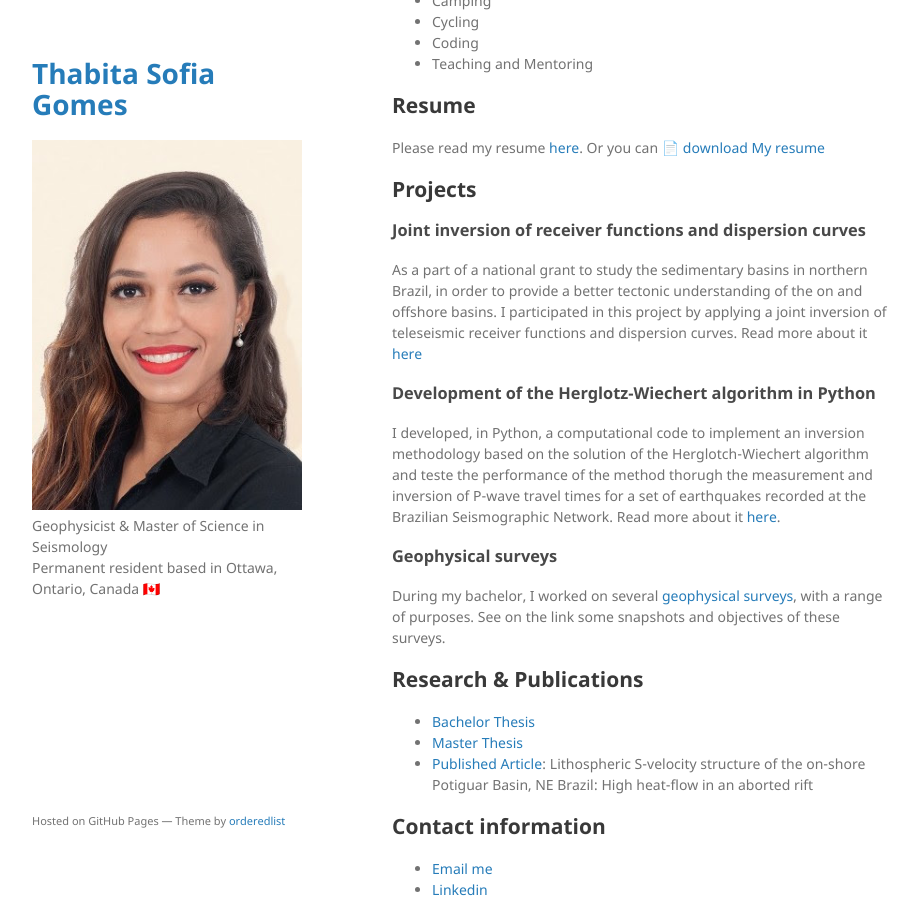
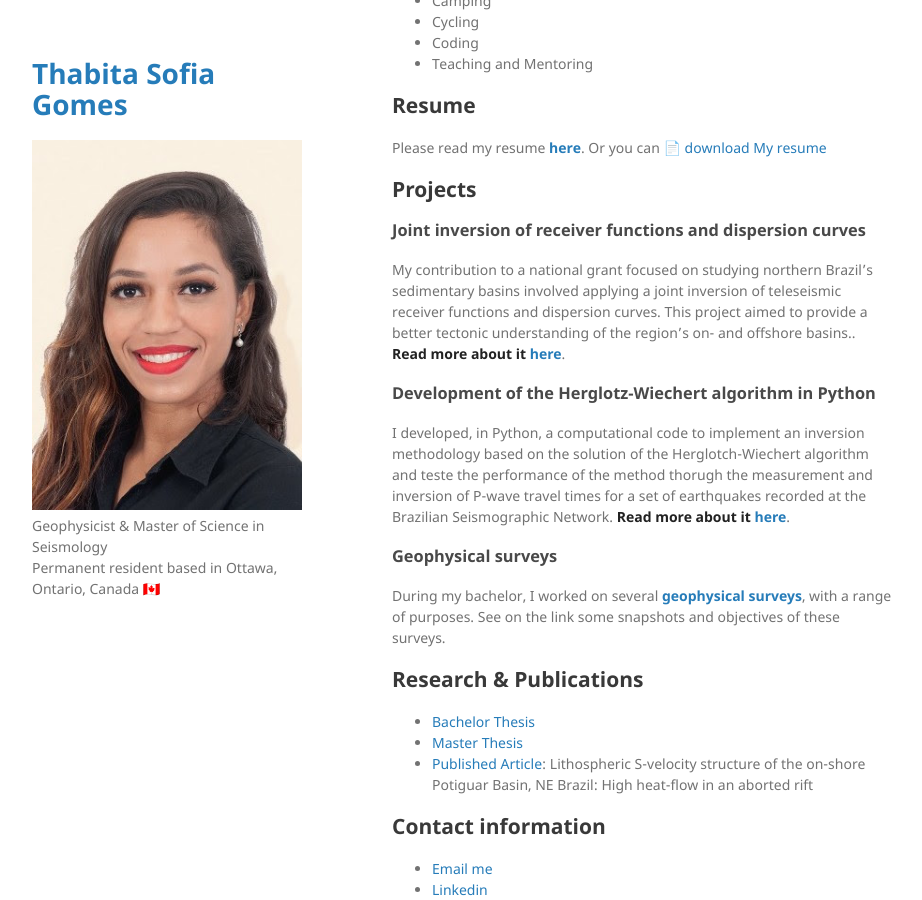
Before and after one commit to ThabitaSofia/thabitagomes, a Jekyll site: the page built from index.md, in a window 1280 px wide and 900 px high, scrolled down 463 px. Shown: the whole window, without its empty margins (178-1100 px from the left). Built offline with Jekyll 4.4.1, drawn with Linux system fonts in a browser that asks for light colours; our own code applies the rules of GitHub Pages for plain Markdown files.

Commit message:
style changes

```diff
--- a/_config.yml
+++ b/_config.yml
@@ -1,7 +1,7 @@
 title: "Thabita Sofia Gomes"
 logo: /assets/img/profile.jpeg
 description: Geophysicist & Master of Science in Seismology <br> Permanent resident based in Ottawa, Ontario, Canada 🇨🇦
-show_downloads: false
+show_downloads: False
 google_analytics:
 github:
   is_project_page: false
--- a/_layouts/default.html
+++ b/_layouts/default.html
@@ -48,7 +48,6 @@
         {% if site.github.is_project_page %}
         <p>This project is maintained by <a href="{{ site.github.owner_url }}">{{ site.github.owner_name }}</a></p>
         {% endif %}
-        <p><small>Hosted on GitHub Pages &mdash; Theme by <a href="https://github.com/orderedlist">orderedlist</a></small></p>
       </footer>
     </div>
     <script src="{{ "/assets/js/scale.fix.js" | relative_url }}"></script>
--- a/index.md
+++ b/index.md
@@ -77,7 +77,7 @@ Geophysicist with a Master’s degree in Geophysics and Geodynamics, specializin
 
 ## Resume
 
-Please read my resume [here](./resume.html).
+Please read my resume **[here](./resume.html)**.
 Or you can [📄 download My resume](assets/resume.pdf){: .btn .btn-primary }
 
 
@@ -85,15 +85,15 @@ Or you can [📄 download My resume](assets/resume.pdf){: .btn .btn-primary }
 
 ### Joint inversion of receiver functions and dispersion curves
 
-As a part of a national grant to study the sedimentary basins in northern Brazil, in order to provide a better tectonic understanding of the on and offshore basins. I participated in this project by applying a joint inversion of teleseismic receiver functions and dispersion curves. Read more about it [here](joint_inversion.html)
+My contribution to a national grant focused on studying northern Brazil's sedimentary basins involved applying a joint inversion of teleseismic receiver functions and dispersion curves. This project aimed to provide a better tectonic understanding of the region's on- and offshore basins.. **Read more about it [here](joint_inversion.html)**.
 
 
 ### Development of the Herglotz-Wiechert algorithm in Python
 
-I developed, in Python, a computational code to implement an inversion methodology based on the solution of the Herglotch-Wiechert algorithm and teste the performance of the method thorugh the measurement and inversion of P-wave travel times for a set of earthquakes recorded at the Brazilian Seismographic Network. Read more about it [here](./HW.html).
+I developed, in Python, a computational code to implement an inversion methodology based on the solution of the Herglotch-Wiechert algorithm and teste the performance of the method thorugh the measurement and inversion of P-wave travel times for a set of earthquakes recorded at the Brazilian Seismographic Network. **Read more about it [here](./HW.html)**.
 
 ### Geophysical surveys
-During my bachelor, I worked on several [geophysical surveys](./geophysical_surveys.html), with a range of purposes. See on the link some snapshots and objectives of these surveys.
+During my bachelor, I worked on several **[geophysical surveys](./geophysical_surveys.html)**, with a range of purposes. See on the link some snapshots and objectives of these surveys.
 
 
 ## Research & Publications
```
Also changed, not shown: geophysical_surveys.md (+1 -1 lines).
